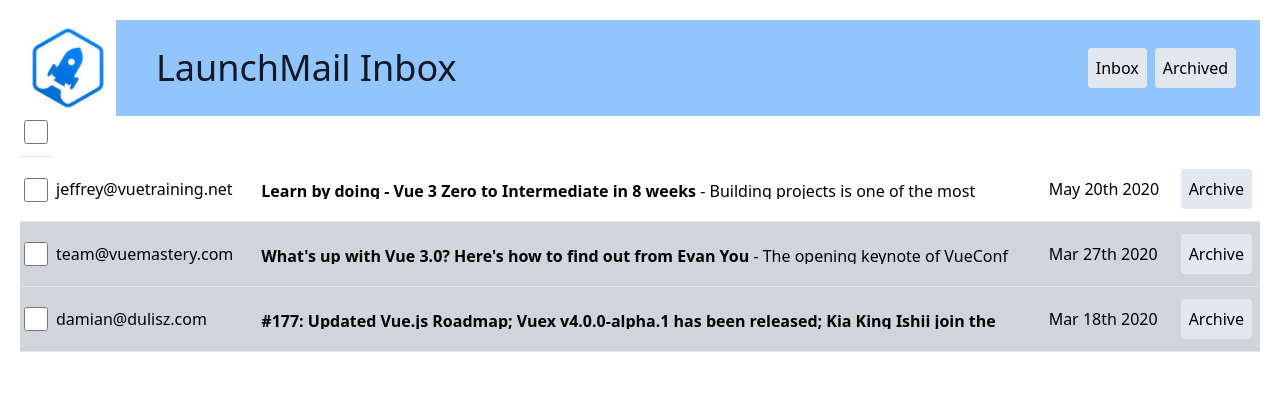
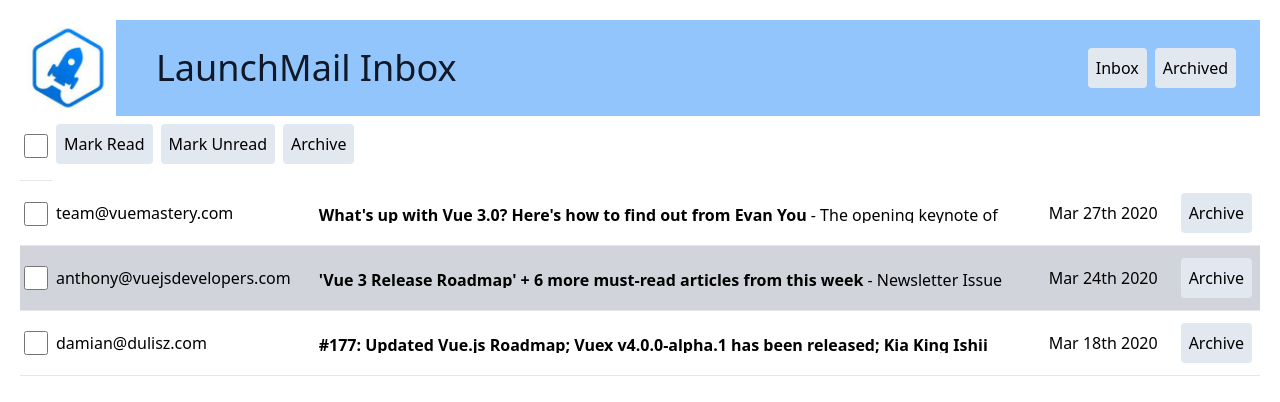
Before and after one commit to mishraclark/Gmail-clone-on-the-stack, a Vue app: page / in a window 1280 px wide. Shown: the top 402 px of the page. Built offline with nearby package versions, Linux system fonts and the light colour scheme; data requests are answered from the project's data file.

Commit message:
added inbox and archive views

```diff
--- a/db.json
+++ b/db.json
@@ -7,7 +7,7 @@
       "body": "The opening keynote of VueConf US this year was Evan You (the creator of Vue), giving his State of the Vuenion address. He walked us through the journey of getting Vue 3 from a prototype to a reality the past year. He also dove into Vue's overall growth in the community.",
       "sentAt": "2020-03-27T18:25:43.511Z",
       "archived": false,
-      "read": true
+      "read": false
     },
     {
       "id": 2,
@@ -15,7 +15,7 @@
       "subject": "Learn by doing - Vue 3 Zero to Intermediate in 8 weeks",
       "body": "Building projects is one of the most effective ways to learn - and _the_ most effective way _remember_ what you've learned - but it can be frustrating.\n\nThis 8-week course takes the pain out of 'learning by doing'.\n\nEach week we give you\n\n* a project that will grow your skills without overwhelming you\n* links to hand-picked resources, such as Vue Mastery videos, that share the knowledge you'll need for the project (no more useless rabbit holes)\n* answers to any and all questions you have while working\n* feedback on your completed code (so you're only learning good habits)\n\nOur instructors are standing by to answer your questions.\n\nReady to learn?",
       "sentAt": "2020-05-20T18:25:43.511Z",
-      "archived": false,
+      "archived": true,
       "read": false
     },
     {
@@ -25,7 +25,7 @@
       "body": "First of all, lets congratulate Kia King Ishii on joining the Vue.js core team! 🎉 He has been doing an incredible job building vuex-orm and will now focus on working on the next versions of Vuex.\n\nSpeaking of which – Vuex v4.0.0-alpha.1 has just been released! This is the version of Vuex that will work with Vue 3.0 but keep the familiar API you know from the current version.",
       "sentAt": "2020-03-18T18:25:43.511Z",
       "archived": false,
-      "read": true
+      "read": false
     },
     {
       "id": 4,
@@ -33,7 +33,7 @@
       "subject": "'Vue 3 Release Roadmap' + 6 more must-read articles from this week",
       "body": "Newsletter Issue #161",
       "sentAt": "2020-03-24T18:25:43.511Z",
-      "archived": true,
+      "archived": false,
       "read": true
     }
   ]
--- a/src/components/BulkActionBar.vue
+++ b/src/components/BulkActionBar.vue
@@ -1,9 +1,28 @@
 <template>
   <div class="w-full m-auto text-left pb-2">
+    <span>
     <input type="checkbox"
            :checked="allEmailsSelected"
-           :class="['m-1', 'hover:border-2', 'w-6', 'h-6', 'border', 'align-middle', 'px-10', 'relative', 'rounded-sm', 'bg-white', 'cursor-pointer',  someEmailsSelected ? 'bg-gray-500' : '']"
+           :class="['m-1', 'hover:border-2', 'w-6', 'h-6', 'border', 'align-middle', 'px-10', 'relative', 'rounded-sm', 'cursor-pointer',  someEmailsSelected ? 'bg-blue-300' : '']"
            @click="bulkSelect" />
+    </span>
+ <span>
+      <button class="btn"
+              @click="emailSelection.markRead"
+              :disabled="[...emailSelection.emails].every(e => e.read)">
+        Mark Read
+      </button>
+      <button class="btn"
+              @click="emailSelection.markUnread"
+              :disabled="[...emailSelection.emails].every(e => !e.read)">
+        Mark Unread
+      </button>
+      <button class="btn"
+              @click="emailSelection.archive"
+              :disabled="numberSelected === 0">
+        Archive
+      </button>
+    </span>
   </div>
 </template>
 
@@ -14,7 +33,7 @@
     setup(props){
       let emailSelection = useEmailSelection();
       let numberSelected = computed(() => emailSelection.emails.size)
-      let numberEmails = props.emails.length
+      let numberEmails = computed(() => props.emails.length)
       let allEmailsSelected = computed(() => numberSelected.value === numberEmails)
       let someEmailsSelected = computed(() => {
         return numberSelected.value > 0 && numberSelected.value < numberEmails
@@ -29,7 +48,9 @@
       return {
         allEmailsSelected,
         someEmailsSelected,
-        bulkSelect
+        bulkSelect,
+        emailSelection,
+        numberSelected
       }
     },
     props: {
--- a/src/components/MailTable.vue
+++ b/src/components/MailTable.vue
@@ -7,10 +7,10 @@
           @click="selectScreen(archive)"
           :disabled="selectedScreen == 'archive'">Archived</button>
 </div>
-<BulkActionBar :emails="unarchivedEmails" />
+<BulkActionBar :emails="filteredEmails" />
   <table class="max-w-full m-auto border-collapse">
     <tbody>
-      <tr v-for="email in unarchivedEmails"
+      <tr v-for="email in filteredEmails"
           :key="email.id"
           :class="['cursor-pointer', email.read ? 'bg-gray-300' : 'bg-white']"
           >
@@ -38,8 +38,8 @@
   import MailView from './MailView.vue';
   import ModalView from './ModalView.vue';
   import BulkActionBar from './BulkActionBar.vue';
-  import { ref } from 'vue';
-  import { useEmailSelection } from '../composables/use-email-selection';
+  import { reactive, ref } from 'vue';
+  import useEmailSelection from '../composables/use-email-selection';
   export default {
     async setup(){
       let {data: emails} = await axios.get('http://localhost:3000/emails')
@@ -47,13 +47,14 @@
         emailSelection: useEmailSelection(),
         format,
         emails: ref(emails),
-        openedEmail: ref(null)
+        openedEmail: ref(null),
+        selectedScreen: ref('inbox')
       }
     },
     components: {
       MailView,
       ModalView,
-      BulkActionBar
+      BulkActionBar,
     },
     computed: {
       sortedEmails() {
@@ -61,11 +62,19 @@
           return e1.sentAt < e2.sentAt ? 1 : -1
         })
       },
-      unarchivedEmails() {
-        return this.sortedEmails.filter(e => !e.archived)
+      filteredEmails() {
+        if(this.selectedScreen == 'inbox') {
+          return this.sortedEmails.filter(e => !e.archived)
+        } else {
+          return this.sortedEmails.filter(e => e.archived)
+        }
       }
     },
     methods: {
+      selectScreen(newScreen) {
+        this.selectedScreen = newScreen
+        this.emailSelection.clear()
+      },
       openEmail(email) {
         this.openedEmail = email
         if(email) {
@@ -84,7 +93,7 @@
         if(save) { this.updateEmail(email) }
         if(closeModal) { this.openedEmail = null }
         if(changeIndex) {
-          let emails = this.unarchivedEmails
+          let emails = this.filteredEmails
           let currentIndex = emails.indexOf(this.openedEmail)
           let newEmail = emails[currentIndex + changeIndex]
           this.openEmail(newEmail)
--- a/src/composables/use-email-selection.ts
+++ b/src/composables/use-email-selection.ts
@@ -1,4 +1,6 @@
+
 import { reactive } from 'vue';
+import axios from 'axios';
 
 let emails = reactive(new Set())
 
@@ -18,11 +20,25 @@ export const useEmailSelection = function(){
       emails.add(email)
     })
   }
+  let forSelected = (fn) => {
+    emails.forEach((email) => {
+      fn(email);
+      axios.put(`http://localhost:3000/emails/${email.id}`, email)
+    })
+  }
+  let markRead = () => forSelected(e => e.read = true)
+  let markUnread = () => forSelected(e => e.read = false)
+  let archive = () => { forSelected(e => e.archived = !e.archived); clear() }
 
   return {
     emails,
     toggle,
     clear,
-      addMultiple
+    addMultiple,
+    markRead,
+    markUnread,
+    archive
   }
 }
+
+export default useEmailSelection
```
Lines whose indentation alone changed are shown as unchanged.
